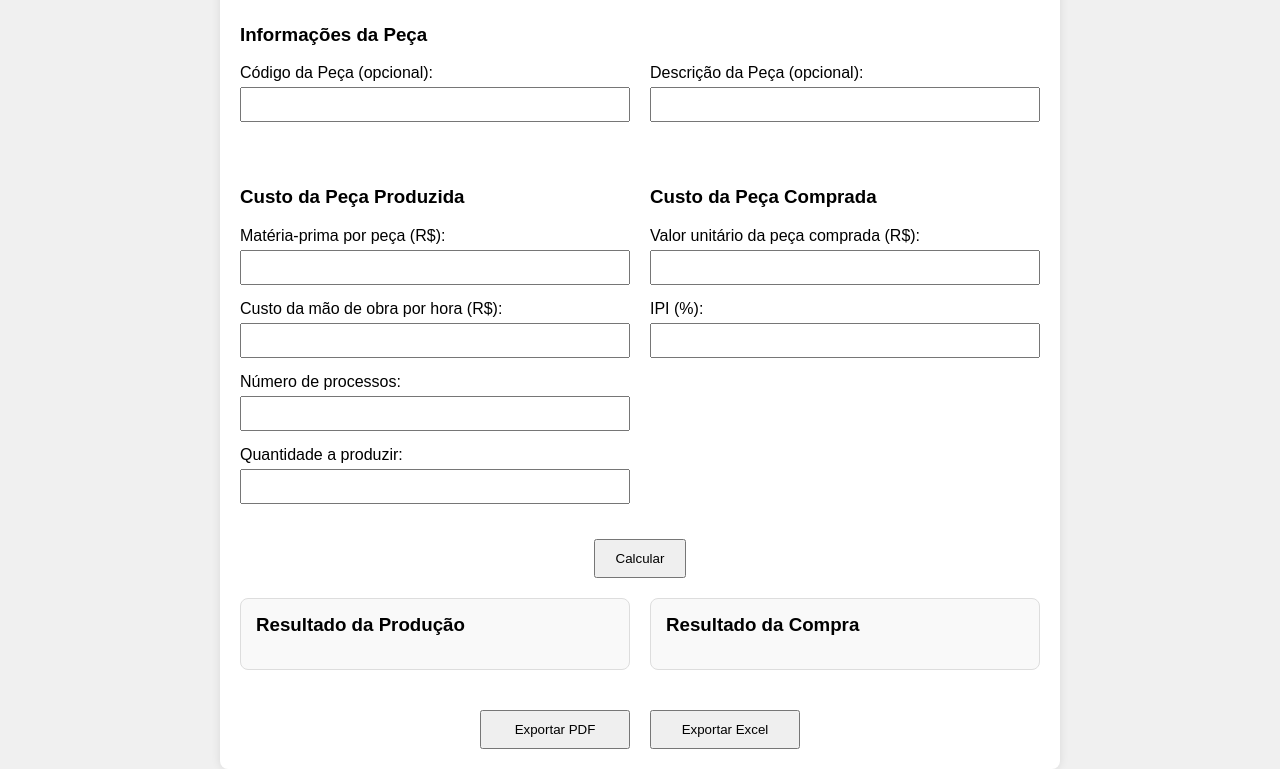
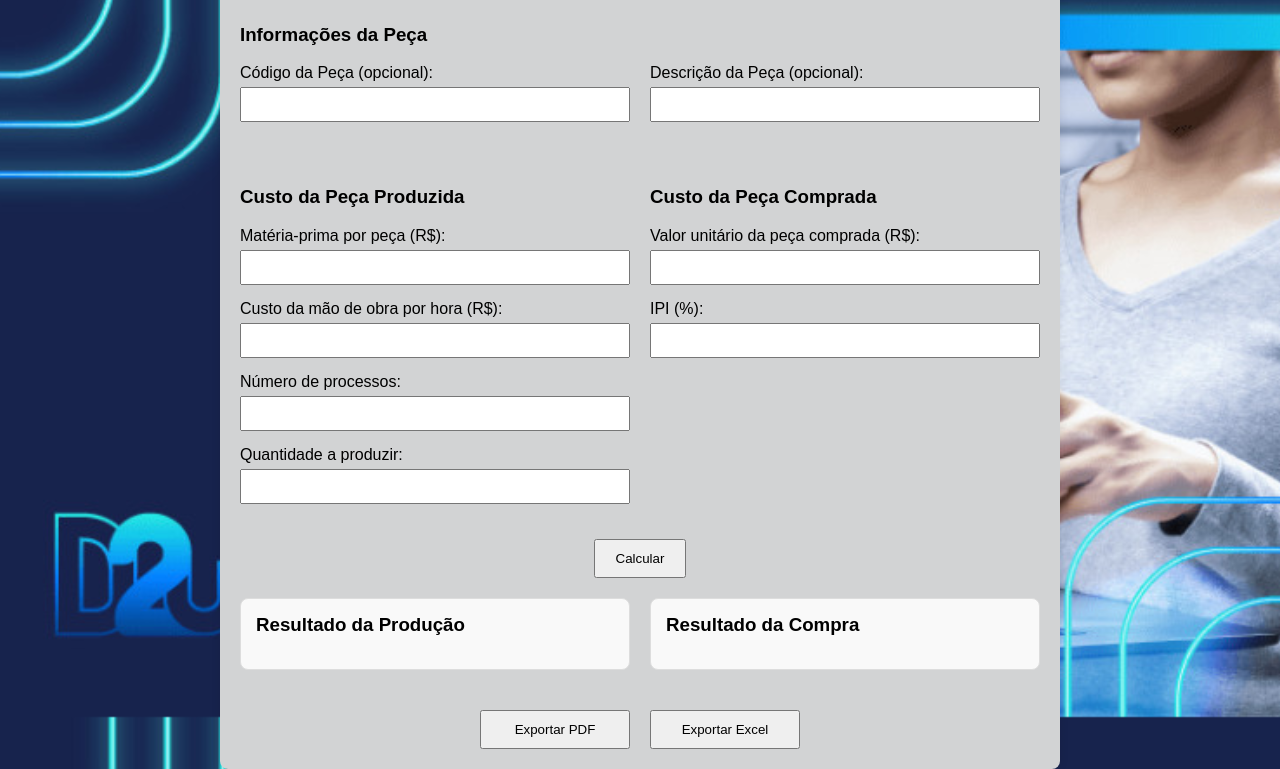
Before and after one commit to WeverlenBazan/Calculo-pe-a-custo-produ-o, a plain HTML site: page index.html in a window 1280 px wide. Shown: the part 83-852 px from the top of the page. Drawn offline with nearby package versions, Linux system fonts and the light colour scheme.

Commit message:
Update index.html

```diff
--- a/index.html
+++ b/index.html
@@ -5,18 +5,22 @@
     <meta name="viewport" content="width=device-width, initial-scale=1.0">
     <title>Cálculo de Produção</title>
     <style>
-        body {
-            font-family: Arial, sans-serif;
+
+        body {font-family: Arial, sans-serif;
             margin: 0;
             padding: 0;
             display: flex;
             justify-content: center;
             align-items: flex-start;
             height: 100vh;
-            background-color: #f0f0f0;
+            background-image: url('d2w.jpg'); /* Caminho da imagem na mesma pasta */
+            background-size: cover; /* Faz a imagem cobrir toda a tela */
+            background-position: center center; /* Centraliza a imagem */
+            background-attachment: fixed; /* Mantém a imagem fixa enquanto rola o conteúdo */
+            background-color: #f0f0f0; /* Cor de fundo caso a imagem não carregue */
         }
         .container {
-            background-color: #fff;
+            background-color: #d2d3d4;
             padding: 20px;
             border-radius: 8px;
             box-shadow: 0 0 10px rgba(0, 0, 0, 0.1);
```
